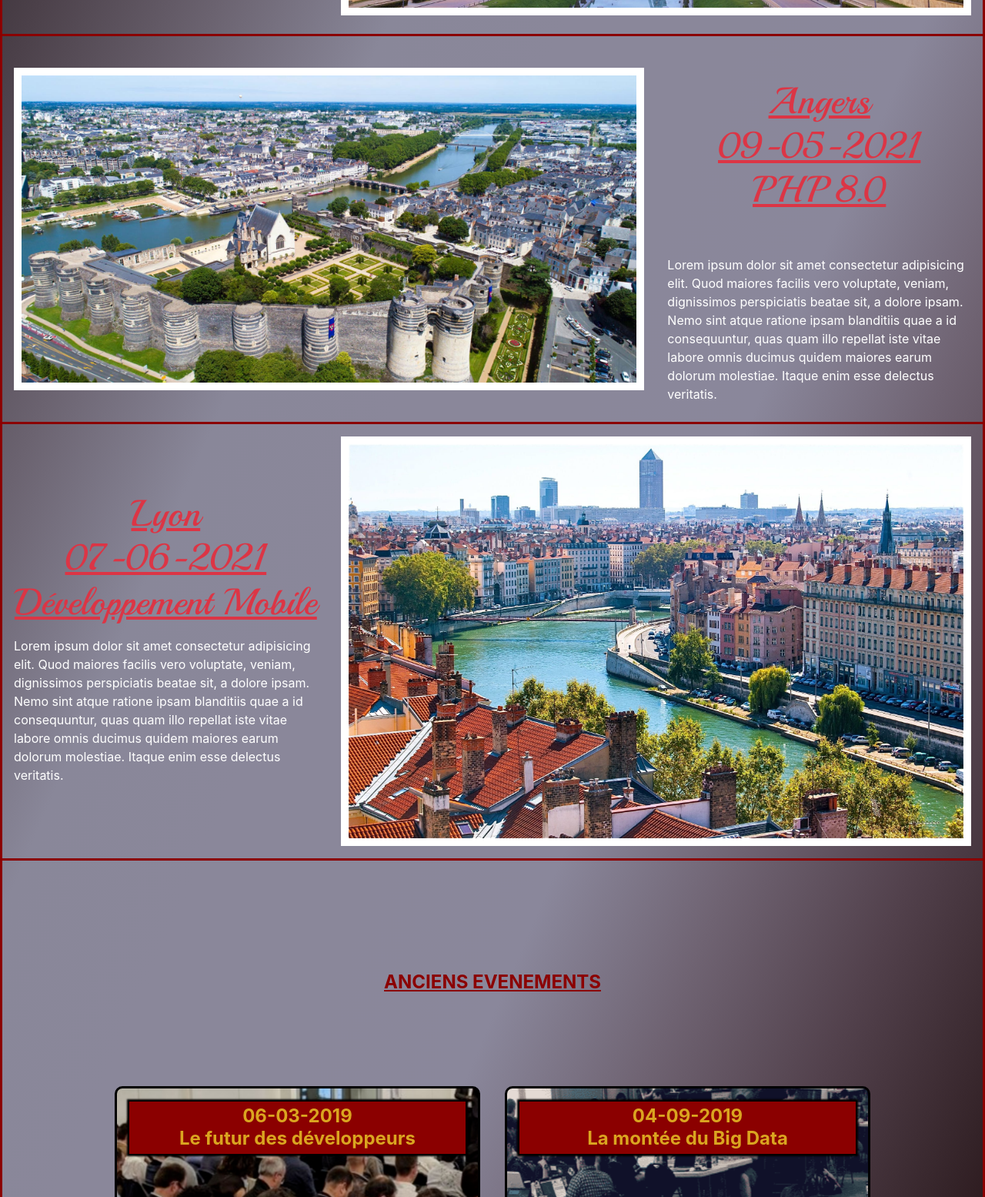
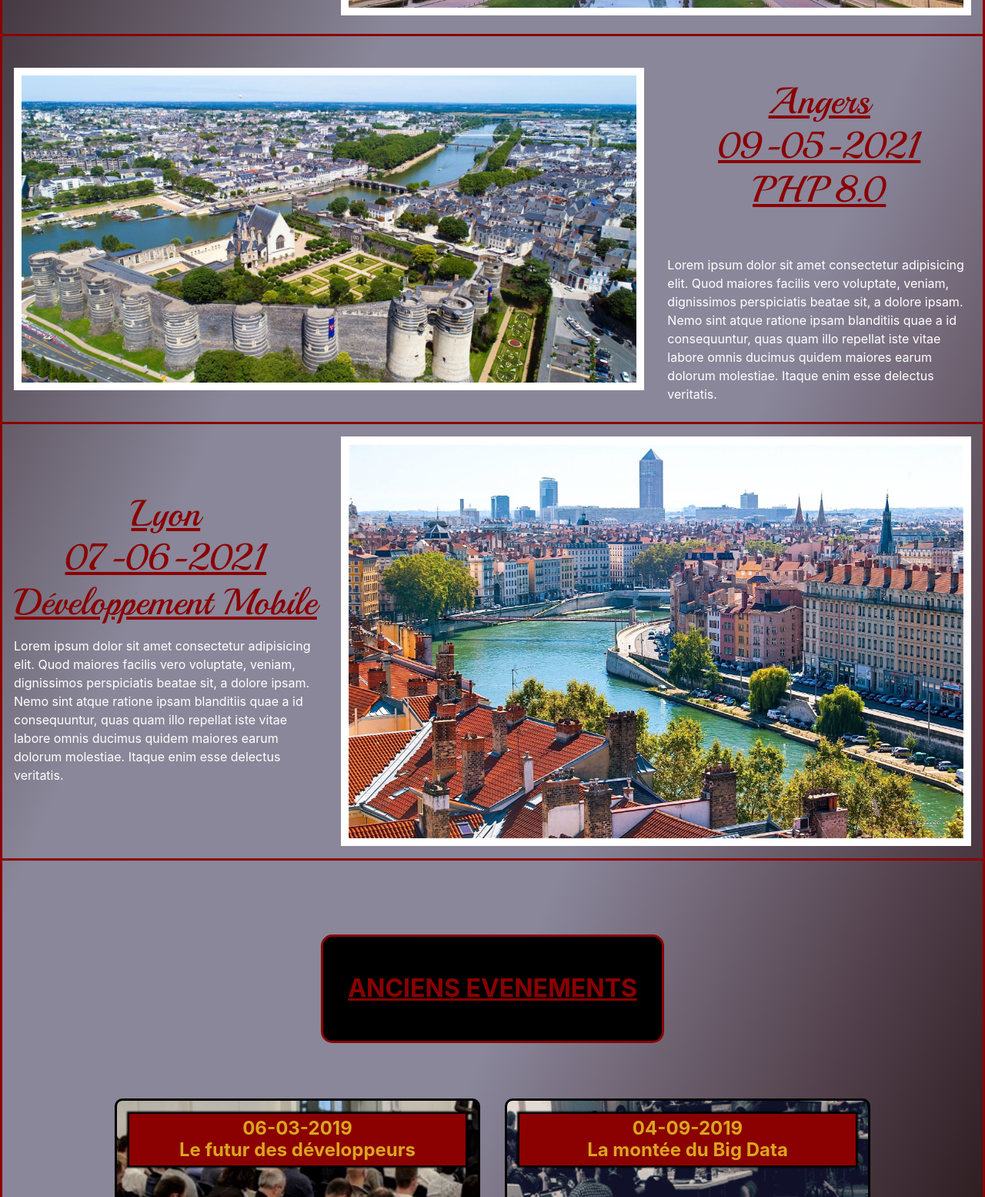
Before and after one commit to PhilippeHERMANS/PHE-ASSOCIATION-DDS, a plain HTML site: page events.html in a window 1280 px wide. Shown: the part 1193-2748 px from the top of the page at 77% size. Drawn offline with Linux system fonts and the light colour scheme.

Commit message:
scroll top modieif std up to xl / h2 in events page modified for ux

```diff
--- a/events.html
+++ b/events.html
@@ -416,7 +416,7 @@
               id="event1"
             >
               <div class="col-lg-6 col-xl-4 order-2">
-                <h2 class="py-2 text-danger">
+                <h2 class="py-2 h2-event">
                   Nancy<br />09-01-2021<br />REACT.JS
                 </h2>
                 <p class="text-left text-white">
@@ -442,7 +442,7 @@
               id="event2"
             >
               <div class="col-lg-6 col-xl-4 order-1">
-                <h2 class="py-2 text-danger">
+                <h2 class="py-2 h2-event">
                   Paris<br />08-03-2021<br />NODE.JS
                 </h2>
                 <p class="text-left text-white">
@@ -468,7 +468,7 @@
               id="event3"
             >
               <div class="col-lg-6 col-xl-4 order-2">
-                <h2 class="py-5 text-danger py-2">
+                <h2 class="py-5 py-2 h2-event">
                   Angers<br />09-05-2021<br />PHP 8.0
                 </h2>
                 <p class="text-left text-white">
@@ -494,7 +494,7 @@
               id="event4"
             >
               <div class="col-lg-6 col-xl-4 order-1">
-                <h2 class="py-2 text-danger">
+                <h2 class="py-2 h2-event">
                   Lyon<br />07-06-2021<br />Développement Mobile
                 </h2>
                 <p class="text-left text-white">
--- a/sass/basic/_base.scss
+++ b/sass/basic/_base.scss
@@ -35,7 +35,7 @@ h3 {
 }
 
 html {
-  scroll-padding-top: 18rem;
+  scroll-padding-top: 14rem;
 }
 
 .main-elem {
--- a/sass/medias/_media_lg.scss
+++ b/sass/medias/_media_lg.scss
@@ -1,9 +1,5 @@
 // pc écrans mini-standard / BOOTSTRAP LG
 @media screen and (min-width: 992px) and (max-width: 1199px) {
-  html {
-    scroll-padding-top: 14rem;
-  }
-
   .navbar-brand {
     font-size: 2rem;
   }
--- a/sass/medias/_media_md.scss
+++ b/sass/medias/_media_md.scss
@@ -1,9 +1,5 @@
 // tablette standard et maxi / BOOTSRAP MD
 @media screen and (min-width: 768px) and (max-width: 991px) {
-  html {
-    scroll-padding-top: 14rem;
-  }
-
   .navbar-brand {
     font-size: 2rem;
   }
--- a/sass/medias/_media_sm.scss
+++ b/sass/medias/_media_sm.scss
@@ -1,9 +1,5 @@
 // téléphone écran maxi et petites tablettes / BOOTSTRAP SM
 @media screen and (min-width: 576px) and (max-width: 767px) {
-  html {
-    scroll-padding-top: 13rem;
-  }
-
   .navbar-brand {
     font-size: 2rem;
   }
--- a/sass/pages/_events.scss
+++ b/sass/pages/_events.scss
@@ -33,7 +33,12 @@
 #trombi {
   color: var(--dark-red);
   text-decoration: underline;
-  font-size: 1.5rem;
+  font-size: 2rem;
+  background: black;
+  padding: 0 2rem;
+  border-radius: 15px 15px;
+  max-width: 90%;
+  border: 3px solid var(--dark-red);
 }
 
 .h4-oldevent {
@@ -76,3 +81,7 @@
   background: url(../../images/old_event4_800x600.png);
   background-position: top;
 }
+
+.h2-event {
+  color: var(--dark-red);
+}
```
Also changed, not shown: sass/main.css, 1 other file.
